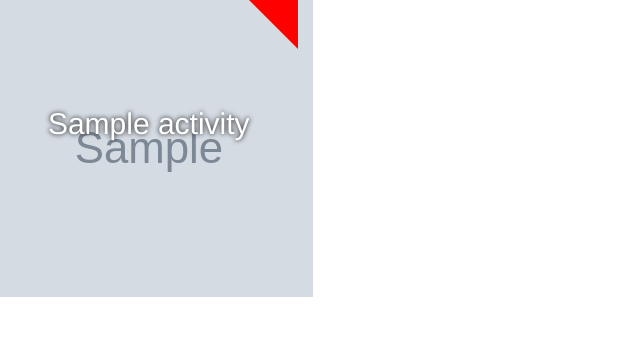
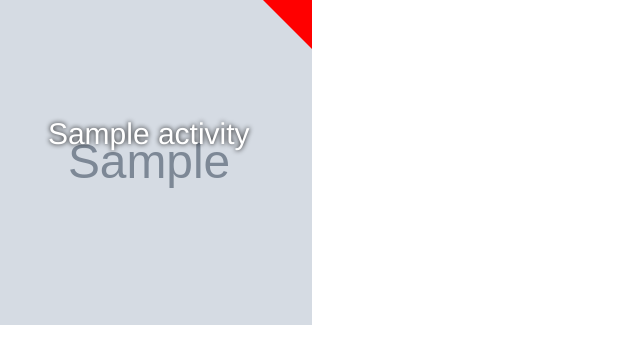
Before and after one commit to cinquenove/TogetherNetwork-Community, a Django app: page /activities/list in a window 1280 px wide. Shown: the part 51-415 px from the top of the page, without its empty margins (0-640 px from the left). Run offline with Django 3.2, Linux system fonts and the light colour scheme; tables that the repository leaves empty hold one stand-in row (values such as "Sample post"); grey boxes marked "Sample" are stand-in pictures; some libraries are stand-ins or nearby versions.

Commit message:
Fixing problem with CSS style and Bootstrap elements

```diff
--- a/togethernetwork/static/css/style.css
+++ b/togethernetwork/static/css/style.css
@@ -45,7 +45,10 @@ body {
     background-color: black;
     position: relative;
     float: left;
-    margin:0 2px 2px 0;
+
+    border: solid 1px white;
+    border-top: 0px;
+    padding: 0px;
 }
 
 .activity-box-content {
@@ -56,7 +59,7 @@ body {
     margin: auto;
     position: absolute;
 	text-align: center;
-	color:#FFF;
+	color: #FFF;
 	font-size: 30px;
     text-shadow: 0px 0px 5px black;
     overflow: hidden;
@@ -111,7 +114,7 @@ body {
     background-position: center;
     background-size: cover;
     background-color: black;
-    color:#FFF;
+    color: #FFF;
 	font-size: 30px;
     text-shadow: 0px 0px 5px black;
 }
```
